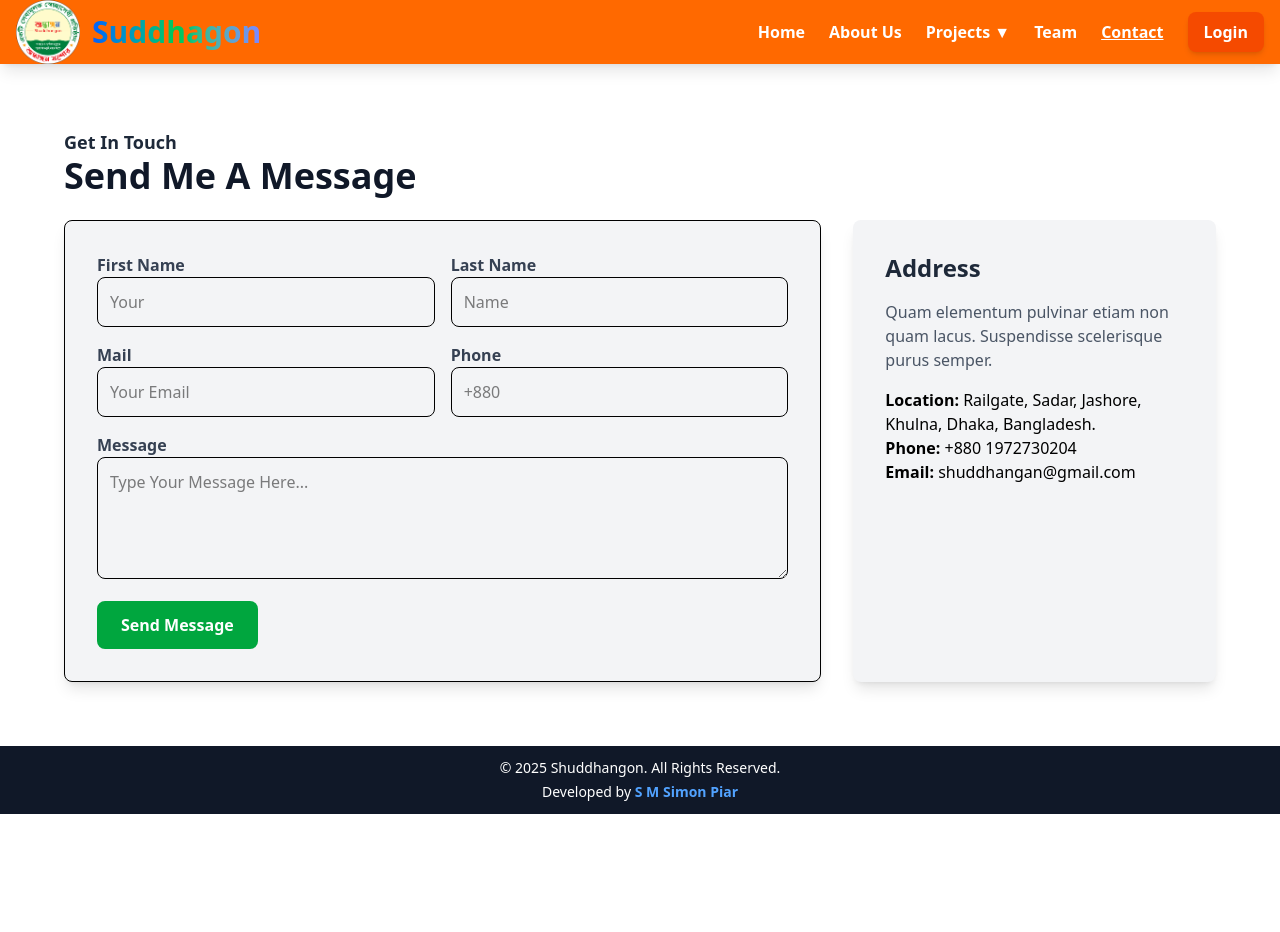
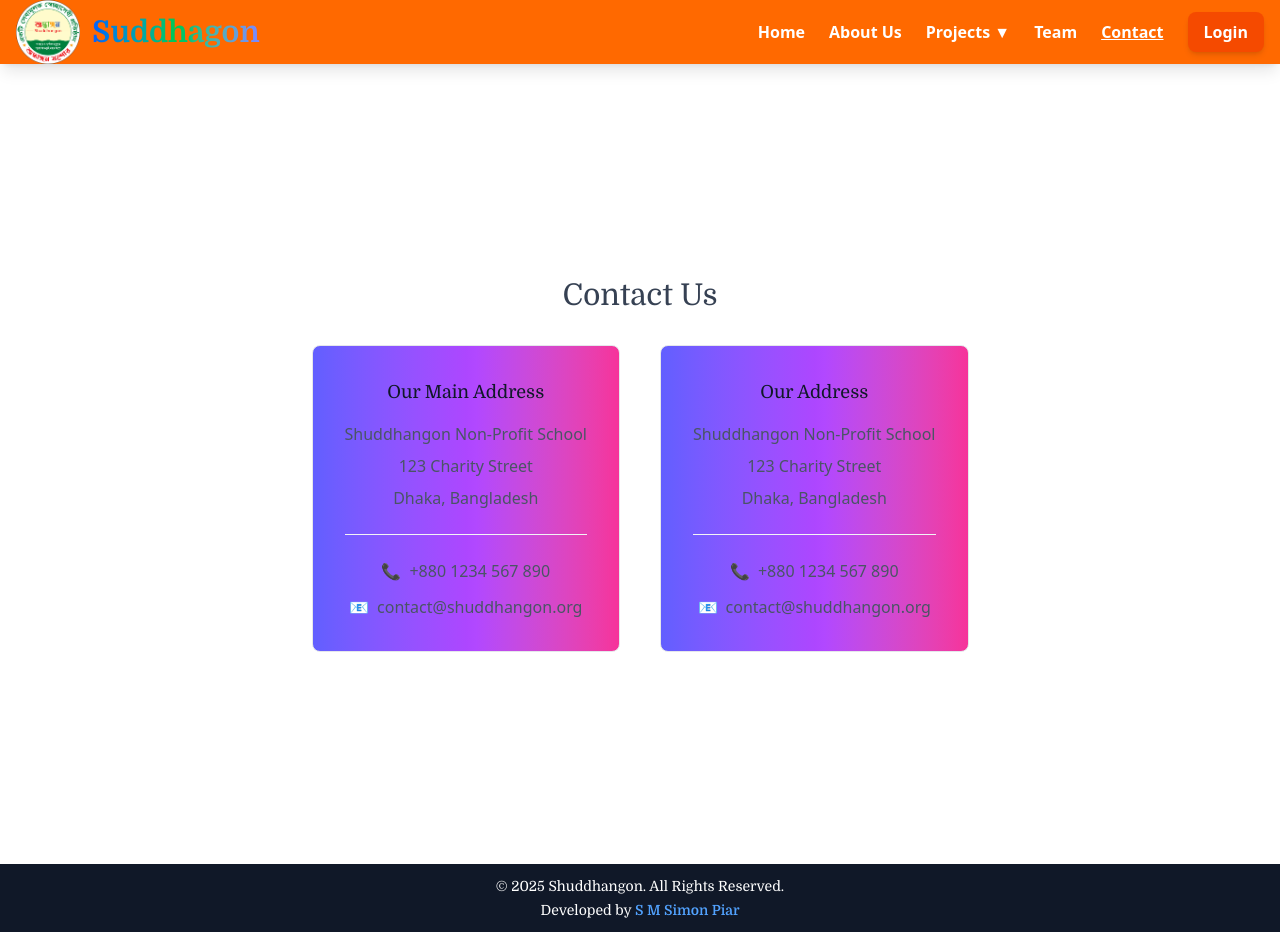
Before and after one commit to simonfornt/Project-tonmay, a React (Vite) app: page /contact in a window 1280 px wide. Before the commit the page ends 814 px from the top, so only its background shows below. Built offline with nearby package versions, Linux system fonts and the light colour scheme.

Commit message:
change font and contact section

```diff
--- a/src/components/Cards.jsx
+++ b/src/components/Cards.jsx
@@ -12,7 +12,7 @@ function Cards() {
 
   return (
     <div className="w-7/8 mx-auto px-4 py-10">
-      <h2 className="text-center text-3xl font-bold text-gray-800 mb-8">Our Focus Areas</h2>
+      <h2 className="text-center text-3xl font-bold font-domine text-gray-800 mb-8">Our Focus Areas</h2>
       <div className="grid grid-cols-1 sm:grid-cols-2 md:grid-cols-3 gap-6">
         {cardData.map((card) => (
           <div
@@ -24,7 +24,7 @@ function Cards() {
               alt={card.title}
             />
             <div className="p-5 text-center">
-              <h3 className="text-lg font-semibold text-gray-700">{card.title}</h3>
+              <h3 className="text-lg font-semibold font-domine text-gray-700">{card.title}</h3>
             </div>
           </div>
         ))}
--- a/src/components/Footer.jsx
+++ b/src/components/Footer.jsx
@@ -4,10 +4,10 @@ const Footer = () => {
   return (
    <>
     <footer className="bg-gray-900 text-white text-center py-3">
-      <p className="text-sm">
+      <p className="text-sm font-domine">
         © {new Date().getFullYear()} Shuddhangon. All Rights Reserved.
       </p>
-      <p className="text-sm mt-1">
+      <p className="text-sm mt-1 font-domine">
         Developed by <span className="font-semibold text-blue-400">S M Simon Piar</span>
       </p>
     </footer>
--- a/src/components/Gallery.jsx
+++ b/src/components/Gallery.jsx
@@ -24,7 +24,7 @@ const Gallery = () => {
   return (
     <section className="py-12 bg-gray-100">
       <div className="container mx-auto px-4">
-        <h2 className="text-3xl font-bold text-gray-800 mb-8 text-center">Our Gallery</h2>
+        <h2 className="text-3xl font-bold text-orange-500 mb-8 text-center font-domine">Our Gallery</h2>
 
         <div className="grid gap-4 grid-cols-2 md:grid-cols-3">
           {images.map((image, index) => (
--- a/src/components/Navbar.jsx
+++ b/src/components/Navbar.jsx
@@ -17,7 +17,7 @@ const Navbar = () => {
           {/* Logo */}
           <div className="flex items-center gap-3 text-3xl font-bold ">
             <img className="size-16" src={logo} alt="" />
-            <span className="bg-gradient-to-r from-blue-600 via-green-500 to-indigo-400 inline-block text-transparent bg-clip-text">
+            <span className="bg-gradient-to-r from-blue-600 via-green-500 to-indigo-400 font-domine inline-block text-transparent bg-clip-text">
               Suddhagon
             </span>
           </div>
@@ -32,12 +32,12 @@ const Navbar = () => {
           </button>
 
           {/* Navigation Links */}
-          <div className={`md:flex items-center space-x-6 ${isOpen ? "flex flex-col absolute top-16 left-0 w-full bg-orange-500 py-4 md:py-0" : "hidden"}`}>
+          <div className={`md:flex items-center space-x-6 ${isOpen ? "flex flex-col  absolute top-16 left-0 w-full bg-orange-500 py-4 md:py-0" : "hidden"}`}>
             <ul className="flex flex-col md:flex-row items-center gap-6">
               <li>
                 <NavLink
                   to="/"
-                  className={`hover:text-blue-500 text-white font-semibold transition-colors ${
+                  className={`hover:text-blue-500 text-white  font-semibold transition-colors ${
                     isActive("/") ? "text-blue-700 font-semibold underline" : ""
                   }`}
                   onClick={() => isOpen && setIsOpen(false)}
@@ -67,11 +67,11 @@ const Navbar = () => {
                   <ul className="absolute bg-white shadow-md rounded-md mt-2 w-40">
                     <li>
                       <NavLink
-                        to="/projects/education"
+                        to="/projects/school"
                         className="block px-4 py-2 hover:bg-gray-200"
                         onClick={() => isOpen && setIsOpen(false)}
                       >
-                        Education
+                        Suddhagon School
                       </NavLink>
                     </li>
                     <li>
--- a/src/components/Social.jsx
+++ /dev/null
@@ -1,88 +0,0 @@
-import React from 'react';
-
-const TeacherCard = ({ name, title, imageUrl }) => {
-  return (
-    <div className="flex flex-col items-center">
-      <img
-        src={imageUrl}
-        alt={name}
-        className="rounded-full w-32 h-32 object-cover mb-2"
-      />
-      <div className="text-center">
-        <p className="font-semibold">{name}</p>
-        <p className="text-sm text-gray-600">{title}</p>
-      </div>
-    </div>
-  );
-};
-
-const TeacherDirectory = () => {
-  const teachers = [
-    {
-      name: 'Sumaiya Islam',
-      title: 'Assistant Teacher',
-      imageUrl: 'https://via.placeholder.com/128', // Replace with actual image
-    },
-    {
-      name: 'Sumon Ray',
-      title: 'Assistant Teacher',
-      imageUrl: 'https://via.placeholder.com/128', // Replace with actual image
-    },
-    {
-      name: 'Joy Biswas',
-      title: 'Assistant Teacher',
-      imageUrl: 'https://via.placeholder.com/128', // Replace with actual image
-    },
-    {
-      name: 'Israt Jahan Jerin',
-      title: 'Junior Teacher',
-      imageUrl: 'https://via.placeholder.com/128', // Replace with actual image
-    },
-    {
-      name: 'MD. Tamim Slam Ovi',
-      title: 'Junior Teacher',
-      imageUrl: 'https://via.placeholder.com/128', // Replace with actual image
-    },
-  ];
-
-  return (
-    <div className="min-h-screen flex items-center justify-center bg-gray-100">
-      <div className="bg-white p-8 rounded-lg shadow-md w-full max-w-2xl">
-        <h1 className="text-2xl font-bold text-center mb-6">
-          শুদ্ধাঙ্গন স্কুল, যশোর <br/> শিক্ষক মন্ডলী পরিচিতি
-        </h1>
-        <div className="grid grid-cols-1 md:grid-cols-3 gap-6 mb-8">
-          {teachers.map((teacher, index) => (
-            <TeacherCard
-              key={index}
-              name={teacher.name}
-              title={teacher.title}
-              imageUrl={teacher.imageUrl}
-            />
-          ))}
-        </div>
-        <div className="text-center">
-          <p className="mb-2">
-            <a
-              href="https://facebook.com/shuddhangan"
-              className="text-blue-600 hover:underline"
-            >
-              facebook.com/shuddhangan
-            </a>
-          </p>
-          <p className="mb-2">+880 1972-730204</p>
-          <p>
-            <a
-              href="mailto:shuddhangan@gmail.com"
-              className="text-blue-600 hover:underline"
-            >
-              shuddhangan@gmail.com
-            </a>
-          </p>
-        </div>
-      </div>
-    </div>
-  );
-};
-
-export default TeacherDirectory;
--- a/src/components/Support.jsx
+++ b/src/components/Support.jsx
@@ -30,7 +30,7 @@ const supportItems = [
 function Support() {
   return (
     <div className='max-w-7xl mx-auto py-10 px-4'>
-      <h1 className='text-orange-400 uppercase text-center font-extrabold mb-9 text-3xl'>
+      <h1 className='text-orange-400 font-domine uppercase text-center font-extrabold mb-9 text-3xl'>
         Your Support Can Change Their Lives
       </h1>
       <div className='grid grid-cols-1 sm:grid-cols-2 md:grid-cols-3 lg:grid-cols-4 gap-6'>
@@ -38,9 +38,9 @@ function Support() {
           <div key={item.id} className='border border-orange-400 rounded-2xl overflow-hidden shadow-md'>
             <img className='object-cover w-full h-48' src={item.image} alt={item.name} />
             <div className='text-center p-4'>
-              <h4 className='font-bold'>{item.name}</h4>
+              <h4 className='font-bold font-domine'>{item.name}</h4>
               <p className='text-orange-400 font-semibold my-2'>${item.amount}</p>
-              <button className='bg-orange-400 text-white py-2 px-4 rounded-lg hover:bg-orange-500 transition'>
+              <button className='bg-orange-400 font-domine text-white py-2 px-4 rounded-lg hover:bg-orange-500 transition'>
                 Add to Cart
               </button>
             </div>
--- a/src/index.css
+++ b/src/index.css
@@ -1,4 +1,13 @@
+
+@import url('https://fonts.googleapis.com/css2?family=Domine:wght@400..700&display=swap');
 @import "tailwindcss";
+
+@theme {
+  --font-domine: "Domine", serif;
+}
+
+
+
 
 @keyframes fadeIn {
     from { opacity: 0; transform: scale(0.95); }
--- a/src/pages/Contact.jsx
+++ b/src/pages/Contact.jsx
@@ -1,143 +1,59 @@
-import { useState } from "react";
-import Navbar from "../components/Navbar";
-import Footer from "../components/Footer";
-import TeacherTimeline from "../components/Teacher";
-import TeacherDirectory from "../components/Social";
+import React from 'react';
 
-const ContactForm = () => {
-  const [formData, setFormData] = useState({
-    firstName: "",
-    lastName: "",
-    email: "",
-    phone: "",
-    message: "",
-  });
+function Contact() {
+  return (
+    <div className='max-w-7xl mx-auto min-h-screen flex flex-col justify-center items-center px-4 py-16 '>
+      <h2 className='text-3xl font-normal text-gray-700 mb-8 font-domine '>Contact Us</h2>
+      <div className='flex gap-10 items-center justify-center w-full'>
+        <div>
+        <div className='bg-white p-8 rounded-lg w-full max-w-lg text-center border border-gray-200 bg-gradient-to-r from-indigo-500 via-purple-500 to-pink-500'>
+        <h3 className='text-lg font-normal text-gray-900 mb-4 font-domine'>Our Main Address</h3>
+        <div className='space-y-2 text-gray-600'>
+          <p>Shuddhangon Non-Profit School</p>
+          <p>123 Charity Street</p>
+          <p>Dhaka, Bangladesh</p>
+        </div>
 
-  const handleChange = (e) => {
-    const { name, value } = e.target;
-    setFormData({ ...formData, [name]: value });
-  };
+        <div className='border-t border-gray-100 my-6'></div>
 
-  const handleSubmit = (e) => {
-    e.preventDefault();
-    console.log("Form Submitted:", formData);
-    alert("Message Sent!");
-  };
-
-  return (
-    <>
-
-    <section className="py-16 bg-white px-6 md:px-12">
-      <div className="max-w-6xl mx-auto">
-        <h3 className="text-gray-800 font-semibold text-lg">Get In Touch</h3>
-        <h2 className="text-4xl font-bold text-gray-900 mb-6">Send Me A Message</h2>
-
-        <div className="grid md:grid-cols-3 gap-8">
-          {/* Contact Form */}
-          <div className="md:col-span-2 bg-gray-100 p-6 md:p-8 rounded-lg shadow-lg border">
-            <form onSubmit={handleSubmit} className="space-y-4">
-              <div className="grid md:grid-cols-2 gap-4">
-                <div>
-                  <label className="block font-semibold text-gray-700">First Name</label>
-                  <input
-                    type="text"
-                    name="firstName"
-                    placeholder="Your"
-                    value={formData.firstName}
-                    onChange={handleChange}
-                    className="w-full p-3 border rounded-lg focus:outline-none focus:ring focus:border-green-500"
-                    required
-                  />
-                </div>
-                <div>
-                  <label className="block font-semibold text-gray-700">Last Name</label>
-                  <input
-                    type="text"
-                    name="lastName"
-                    placeholder="Name"
-                    value={formData.lastName}
-                    onChange={handleChange}
-                    className="w-full p-3 border rounded-lg focus:outline-none focus:ring focus:border-green-500"
-                    required
-                  />
-                </div>
-              </div>
-
-              <div className="grid md:grid-cols-2 gap-4">
-                <div>
-                  <label className="block font-semibold text-gray-700">Mail</label>
-                  <input
-                    type="email"
-                    name="email"
-                    placeholder="Your Email"
-                    value={formData.email}
-                    onChange={handleChange}
-                    className="w-full p-3 border rounded-lg focus:outline-none focus:ring focus:border-green-500"
-                    required
-                  />
-                </div>
-                <div>
-                  <label className="block font-semibold text-gray-700">Phone</label>
-                  <input
-                    type="text"
-                    name="phone"
-                    placeholder="+880"
-                    value={formData.phone}
-                    onChange={handleChange}
-                    className="w-full p-3 border rounded-lg focus:outline-none focus:ring focus:border-green-500"
-                  />
-                </div>
-              </div>
-
-              <div>
-                <label className="block font-semibold text-gray-700">Message</label>
-                <textarea
-                  name="message"
-                  rows="4"
-                  placeholder="Type Your Message Here..."
-                  value={formData.message}
-                  onChange={handleChange}
-                  className="w-full p-3 border rounded-lg focus:outline-none focus:ring focus:border-green-500"
-                  required
-                ></textarea>
-              </div>
-
-              <button
-                type="submit"
-                className="bg-green-600 text-white px-6 py-3 rounded-lg font-semibold hover:bg-green-700 transition duration-300"
-              >
-                Send Message
-              </button>
-            </form>
+        <div className='space-y-3 text-gray-600'>
+          <div className='flex items-center justify-center gap-2'>
+            <span>📞</span>
+            <p>+880 1234 567 890</p>
           </div>
-
-          {/* Contact Info */}
-          <div className="bg-gray-100 p-6 md:p-8 rounded-lg shadow-lg">
-            <h3 className="text-2xl font-semibold text-gray-800 mb-4">Address</h3>
-            <p className="text-gray-600">
-              Quam elementum pulvinar etiam non quam lacus. Suspendisse scelerisque purus semper.
-            </p>
-            <p className="mt-4">
-              <strong>Location:</strong> Railgate, Sadar, Jashore, Khulna, Dhaka, Bangladesh.
-
-            </p>
-            <p>
-              <strong>Phone:</strong> +880 1972730204
-
-            </p>
-            <p>
-              <strong>Email:</strong> shuddhangan@gmail.com
-
-            </p>
+          <div className='flex items-center justify-center gap-2'>
+            <span>📧</span>
+            <p>contact@shuddhangon.org</p>
           </div>
         </div>
       </div>
-    </section>
+        </div>
+        <div>
+        <div className='bg-white p-8 rounded-lg w-full max-w-lg text-center border border-gray-200 bg-gradient-to-r from-indigo-500 via-purple-500 to-pink-500'>
+        <h3 className='text-lg font-normal text-gray-900 mb-4 font-domine'>Our Address</h3>
+        <div className='space-y-2 text-gray-600'>
+          <p>Shuddhangon Non-Profit School</p>
+          <p>123 Charity Street</p>
+          <p>Dhaka, Bangladesh</p>
+        </div>
 
+        <div className='border-t border-gray-100 my-6'></div>
 
+        <div className='space-y-3 text-gray-600'>
+          <div className='flex items-center justify-center gap-2'>
+            <span>📞</span>
+            <p>+880 1234 567 890</p>
+          </div>
+          <div className='flex items-center justify-center gap-2'>
+            <span>📧</span>
+            <p>contact@shuddhangon.org</p>
+          </div>
+        </div>
+      </div>
+        </div>
+      </div>
+    </div>
+  );
+}
 
-    </>
-  );
-};
-
-export default ContactForm;
+export default Contact;
--- a/src/pages/Team.jsx
+++ b/src/pages/Team.jsx
@@ -31,8 +31,8 @@ function Team() {
         <>
             <div className="max-w-7xl mx-auto py-16">
                 <div className="max-w-6xl mx-auto text-center">
-                    <h2 className="text-4xl font-bold text-gray-800">Meet our Team Members</h2>
-                    <p className="text-gray-600 mt-4 px-1">Dedicated professionals working together to bring success.</p>
+                    <h2 className="text-4xl font-bold text-orange-400 font-domine">Meet our Team Members</h2>
+                    <p className="text-gray-600 mt-4 px-1 ">Dedicated professionals working together to bring success.</p>
                 </div>
 
                 {/* Filter Buttons */}
@@ -62,7 +62,7 @@ function Team() {
     className="w-full h-full rounded-full object-cover ring-2 ring-orange-400 transition-transform duration-300 hover:scale-110"
   />
 </div>
-                       <h3 className="text-lg sm:text-xl font-semibold mt-4 text-orange-400">
+                       <h3 className="text-lg sm:text-xl font-domine font-semibold mt-4 text-orange-400">
                          {member.name}
                        </h3>
                        <p className="text-sm sm:text-base text-gray-600">{member.role}</p>
```
Also changed, not shown: src/Admin/Admin.jsx (added, +9 -0 lines), src/pages/About.jsx (+5 -5 lines).
